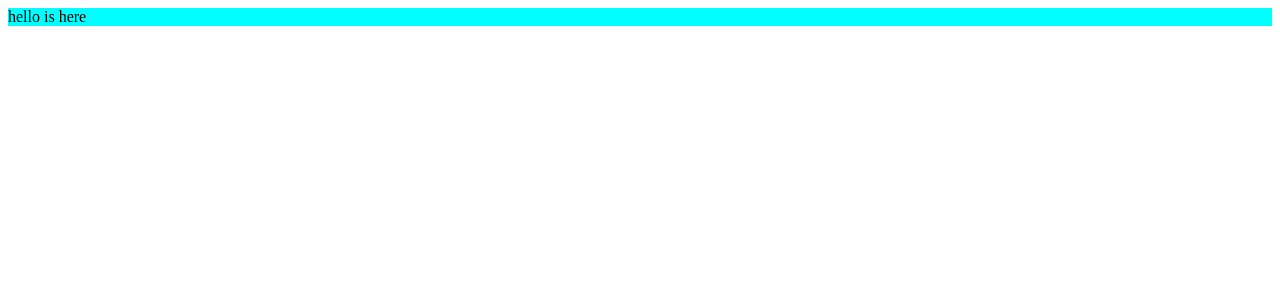
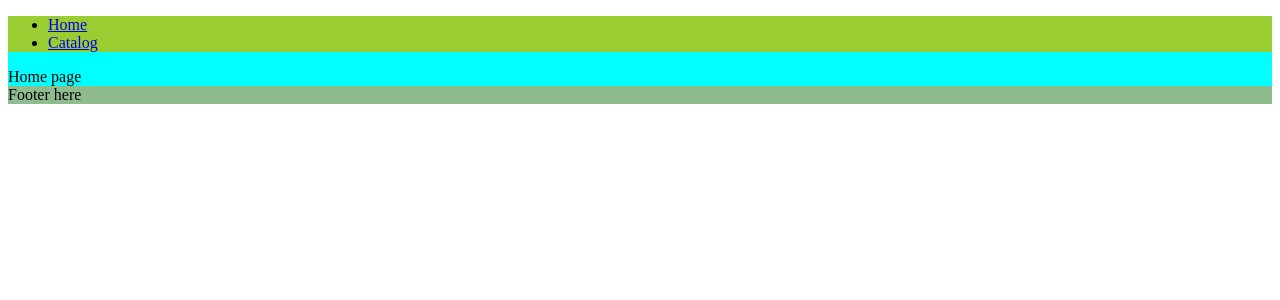
Before and after one commit to v-v-d/learn-JavaScript-advanced, a Vue app in the folder final/: page / in a window 1280 px wide. Shown: the top 300 px of the page. Built offline with nearby package versions, Linux system fonts and the light colour scheme.

Commit message:
vue routes added, vue components test done

```diff
--- a/final/src/components/App.vue
+++ b/final/src/components/App.vue
@@ -1,10 +1,21 @@
 <template>
-  <div class="app">hello is here</div>
+  <div class="app">
+    <Header />
+    <router-view />
+    <Footer />
+  </div>
 </template>
 
 <script>
+  import Header from "./elements/Header.vue";
+  import Footer from "./elements/Footer.vue";
+
   export default {
     name: 'App',
+    components: {
+      Header,
+      Footer,
+    },
   }
 </script>
 
--- /dev/null
+++ b/final/src/components/elements/Footer.vue
@@ -0,0 +1,15 @@
+<template>
+  <div class="footer">Footer here</div>
+</template>
+
+<script>
+  export default {
+    name: 'Footer',
+  }
+</script>
+
+<style lang="scss">
+  .footer {
+    background-color: darkseagreen;
+  }
+</style>
--- /dev/null
+++ b/final/src/components/elements/Header.vue
@@ -0,0 +1,20 @@
+<template>
+  <div class="header">
+    <ul>
+      <li><router-link to="/">Home</router-link></li>
+      <li><router-link to="/catalog">Catalog</router-link></li>
+    </ul>
+  </div>
+</template>
+
+<script>
+  export default {
+    name: 'Header',
+  }
+</script>
+
+<style lang="scss">
+  .header {
+    background-color: yellowgreen;
+  }
+</style>
--- /dev/null
+++ b/final/src/components/pages/CatalogPage.vue
@@ -0,0 +1,13 @@
+<template>
+  <div>Catalog page</div>
+</template>
+
+<script>
+  export default {
+    name: 'Catalog',
+  }
+</script>
+
+<style lang="scss">
+
+</style>
--- /dev/null
+++ b/final/src/components/pages/HomePage.vue
@@ -0,0 +1,13 @@
+<template>
+  <div>Home page</div>
+</template>
+
+<script>
+  export default {
+    name: 'Home',
+  }
+</script>
+
+<style lang="scss">
+
+</style>
--- a/final/src/index.js
+++ b/final/src/index.js
@@ -1,8 +1,10 @@
 import Vue from 'vue';
+import router from './routes'
 
 import App from './components/App.vue';
 
 const app = new Vue({
   el: '#app',
   render: h => h(App),
+  router,
 });
--- /dev/null
+++ b/final/src/routes.js
@@ -0,0 +1,23 @@
+import Vue from 'vue';
+import VueRouter from 'vue-router';
+
+const HomePage = () => import(/* webpack-chunk-name: "HomePage" */ './components/pages/HomePage.vue');
+const CatalogPage = () => import(/* webpack-chunk-name: "CatalogPage" */ './components/pages/CatalogPage.vue');
+
+Vue.use(VueRouter);
+
+export default new VueRouter({
+  routes: [
+    {
+      name: 'home',
+      path: '/',
+      component: HomePage,
+    },
+    {
+      name: 'catalog',
+      path: '/catalog',
+      component: CatalogPage,
+    },
+  ],
+  mode: 'history',
+});
```
